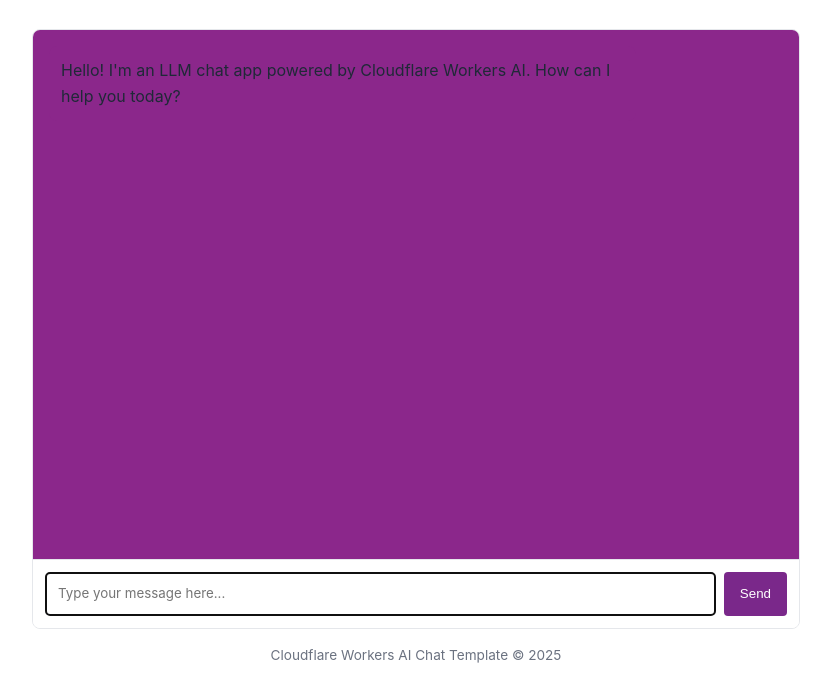
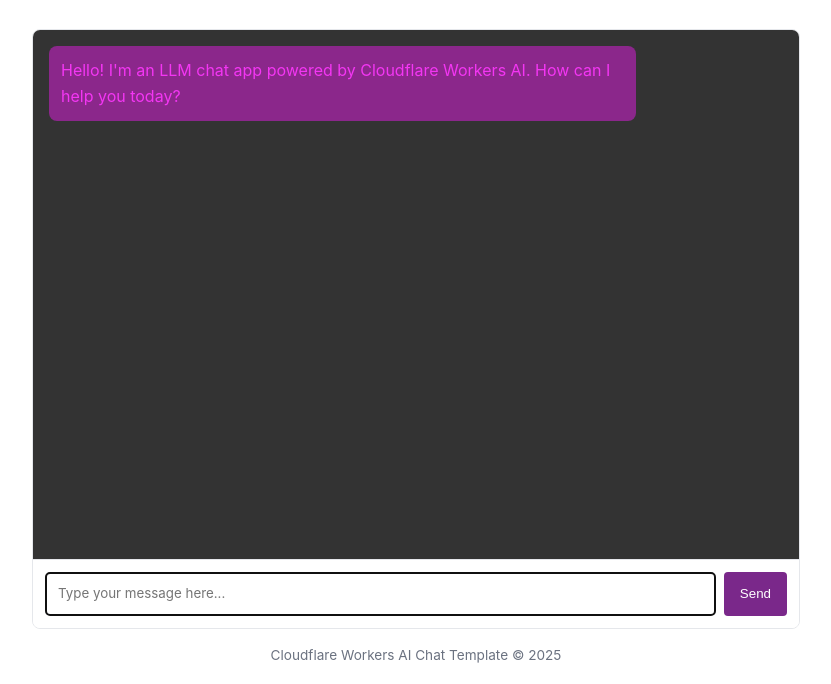
Before and after one commit to illpro226/llm-chat-app-template, a website: page public/index.html in a window 1280 px wide. Shown: the part 116-800 px from the top of the page, without its empty margins (224-1055 px from the left). Drawn offline with Linux system fonts and the light colour scheme.

Commit message:
Update color variables in index.html

```diff
--- a/public/index.html
+++ b/public/index.html
@@ -8,9 +8,9 @@
 			:root {
 				--primary-color: #7a288a;
 				--primary-hover:  #6c5ce7;
-				--light-bg: #8b278b;
+				--light-bg: #333;
 				--border-color: #e5e7eb;
-				--text-color: #1f2937;
+				--text-color: #F336F3;
 				--text-light: #6b7280;
 				--user-msg-bg: #bb27bb;
 				--assistant-msg-bg: #8b278b;
```
